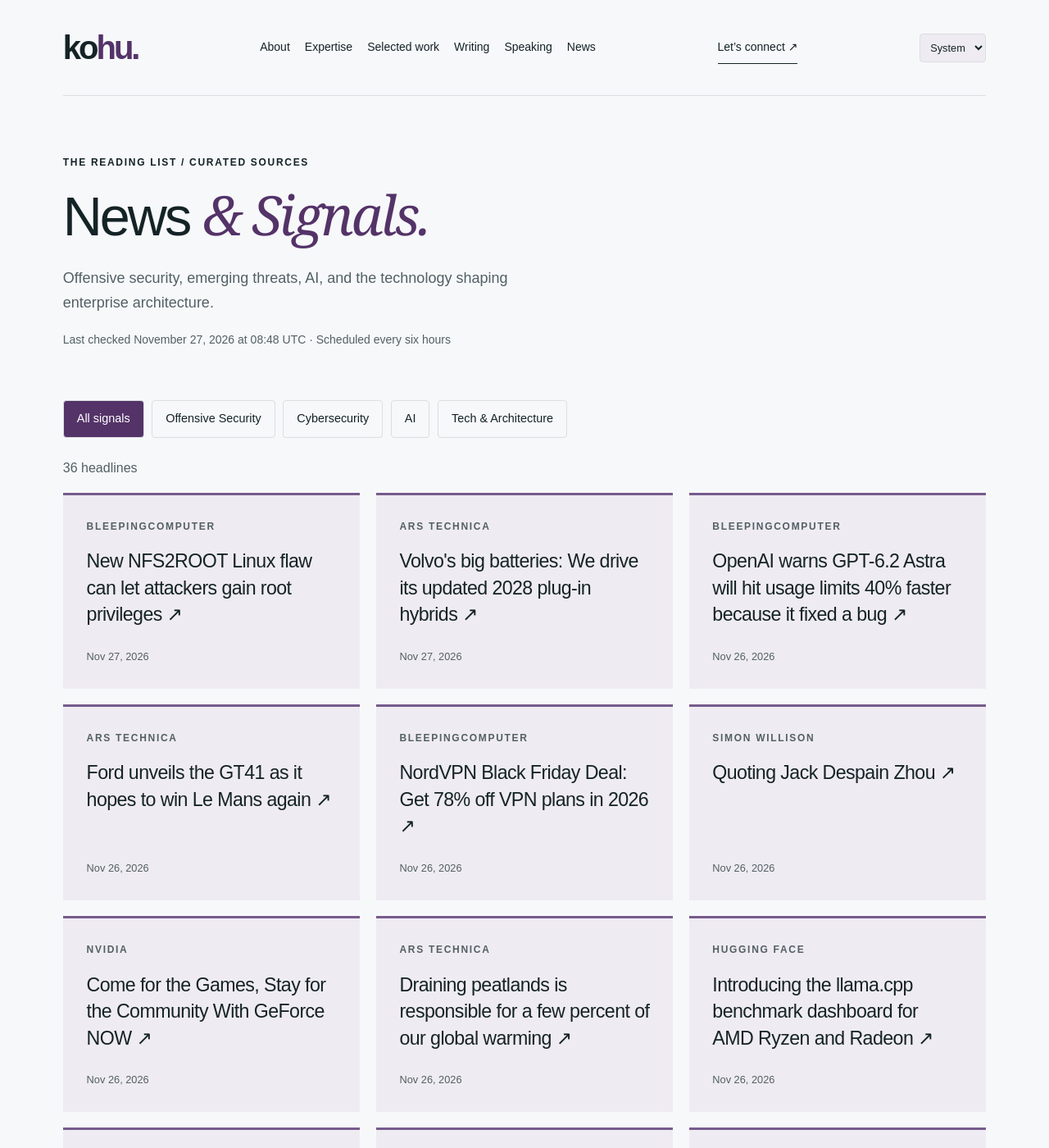
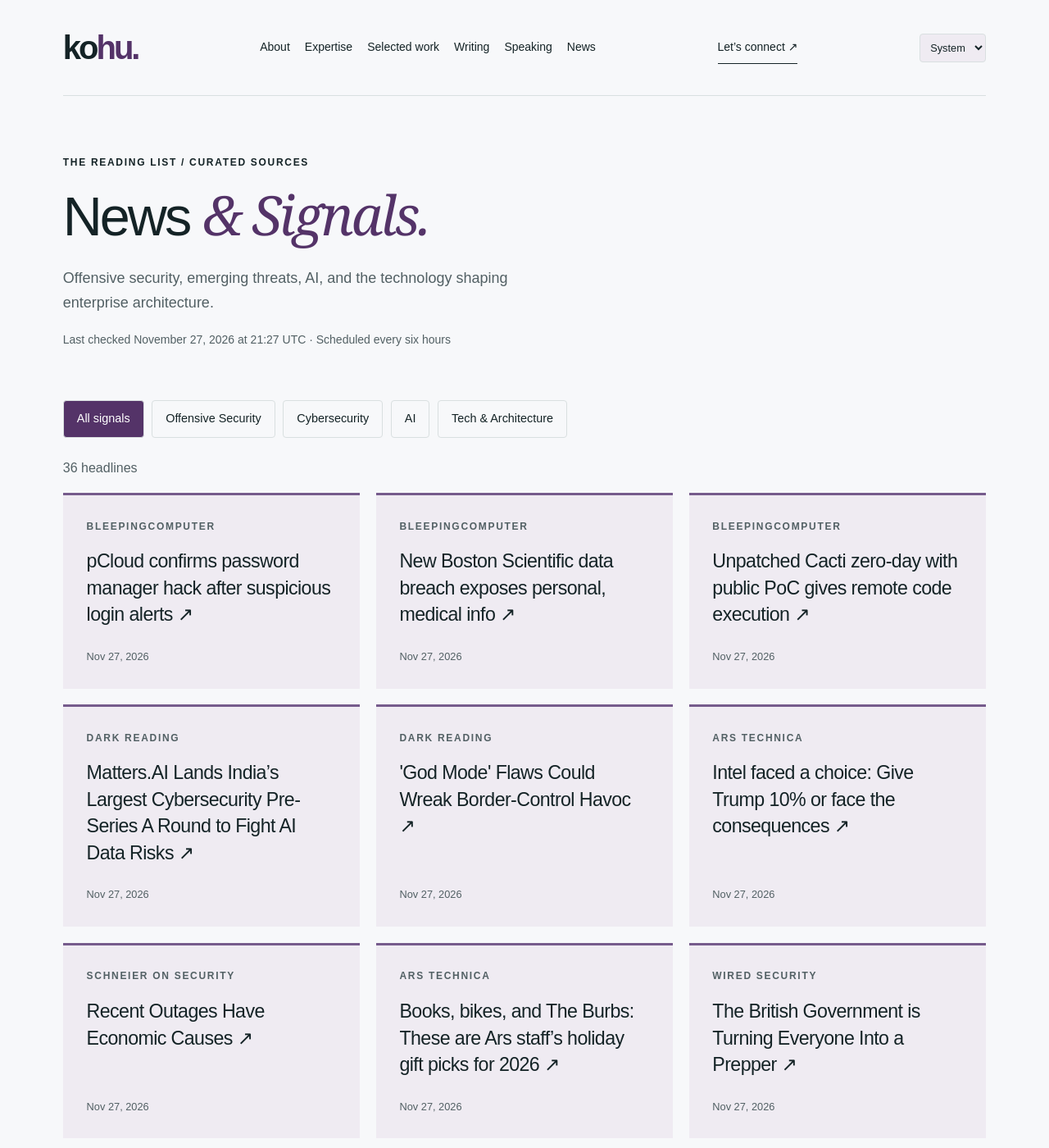
Before and after one commit to hntk/hntk.github.io, a Jekyll site: the page built from news/index.html, in a window 1280 px wide and 1400 px high. Shown: the whole window at 82% size. Built offline with Jekyll 4.4.1, drawn with Linux system fonts in a browser that asks for light colours; some of the changed text lies outside the part shown.

Commit message:
Refresh News and Signals

```diff
--- a/_data/news.json
+++ b/_data/news.json
@@ -1,12 +1,76 @@
 {
-  "updated": "2026-11-27T08:48:31.396363+00:00",
+  "updated": "2026-11-27T21:27:53.809687+00:00",
   "items": [
     {
-      "title": "New NFS2ROOT Linux flaw can let attackers gain root privileges",
-      "url": "https://www.bleepingcomputer.com/news/security/new-nfs2root-linux-flaw-can-let-attackers-gain-root-privileges/",
-      "published": "2026-11-27T08:06:58+00:00",
+      "title": "pCloud confirms password manager hack after suspicious login alerts",
+      "url": "https://www.bleepingcomputer.com/news/security/pcloud-confirms-password-manager-hack-after-suspicious-login-alerts/",
+      "published": "2026-11-27T19:26:04+00:00",
       "source": "BleepingComputer",
       "source_id": "bleepingcomputer",
+      "category": "cybersecurity"
+    },
+    {
+      "title": "New Boston Scientific data breach exposes personal, medical info",
+      "url": "https://www.bleepingcomputer.com/news/security/new-boston-scientific-data-breach-exposes-personal-medical-info/",
+      "published": "2026-11-27T18:57:42+00:00",
+      "source": "BleepingComputer",
+      "source_id": "bleepingcomputer",
+      "category": "cybersecurity"
+    },
+    {
+      "title": "Unpatched Cacti zero-day with public PoC gives remote code execution",
+      "url": "https://www.bleepingcomputer.com/news/security/unpatched-cacti-zero-day-with-public-poc-gives-remote-code-execution/",
+      "published": "2026-11-27T17:06:13+00:00",
+      "source": "BleepingComputer",
+      "source_id": "bleepingcomputer",
+      "category": "cybersecurity"
+    },
+    {
+      "title": "Matters.AI Lands India’s Largest Cybersecurity Pre-Series A Round to Fight AI Data Risks",
+      "url": "https://www.darkreading.com/cyber-risk/matters-india-cybersecurity-pre-series-ai-data-risks",
+      "published": "2026-11-27T15:27:20+00:00",
+      "source": "Dark Reading",
+      "source_id": "dark-reading",
+      "category": "cybersecurity"
+    },
+    {
+      "title": "'God Mode' Flaws Could Wreak Border-Control Havoc",
+      "url": "https://www.darkreading.com/vulnerabilities-threats/god-mode-flaws-wreak-border-control-havoc",
+      "published": "2026-11-27T14:00:00+00:00",
+      "source": "Dark Reading",
+      "source_id": "dark-reading",
+      "category": "cybersecurity"
+    },
+    {
+      "title": "Intel faced a choice: Give Trump 10% or face the consequences",
+      "url": "https://arstechnica.com/tech-policy/2026/11/intel-faced-a-choice-give-trump-10-or-face-the-consequences/",
+      "published": "2026-11-27T12:05:01+00:00",
+      "source": "Ars Technica",
+      "source_id": "ars-technica",
+      "category": "tech-architecture"
+    },
+    {
+      "title": "Recent Outages Have Economic Causes",
+      "url": "https://www.schneier.com/blog/archives/2026/11/recent-outages-have-economic-causes.html",
+      "published": "2026-11-27T12:02:23+00:00",
+      "source": "Schneier on Security",
+      "source_id": "schneier",
+      "category": "cybersecurity"
+    },
+    {
+      "title": "Books, bikes, and The Burbs: These are Ars staff’s holiday gift picks for 2026",
+      "url": "https://arstechnica.com/shopping/2026/11/books-bikes-and-the-burbs-these-are-ars-staffs-holiday-gift-picks-for-2026/",
+      "published": "2026-11-27T11:30:04+00:00",
+      "source": "Ars Technica",
+      "source_id": "ars-technica",
+      "category": "tech-architecture"
+    },
+    {
+      "title": "The British Government is Turning Everyone Into a Prepper",
+      "url": "https://www.wired.com/story/the-british-government-is-turning-everyone-into-a-prepper/",
+      "published": "2026-11-27T10:00:00+00:00",
+      "source": "WIRED Security",
+      "source_id": "wired",
       "category": "cybersecurity"
     },
     {
@@ -18,28 +82,12 @@
       "category": "tech-architecture"
     },
     {
-      "title": "OpenAI warns GPT-6.2 Astra will hit usage limits 40% faster because it fixed a bug",
-      "url": "https://www.bleepingcomputer.com/news/artificial-intelligence/openai-warns-gpt-62-astra-will-hit-usage-limits-40-percent-faster-because-it-fixed-a-bug/",
-      "published": "2026-11-26T21:06:22+00:00",
-      "source": "BleepingComputer",
-      "source_id": "bleepingcomputer",
-      "category": "cybersecurity"
-    },
-    {
-      "title": "Ford unveils the GT41 as it hopes to win Le Mans again",
-      "url": "https://arstechnica.com/cars/2026/11/ford-unveils-the-gt41-as-it-hopes-to-win-le-mans-again/",
-      "published": "2026-11-26T18:00:29+00:00",
-      "source": "Ars Technica",
-      "source_id": "ars-technica",
-      "category": "tech-architecture"
-    },
-    {
-      "title": "NordVPN Black Friday Deal: Get 78% off VPN plans in 2026",
-      "url": "https://www.bleepingcomputer.com/news/security/nordvpn-black-friday-deal-get-78-percent-off-vpn-plans-in-2026/",
-      "published": "2026-11-26T17:58:42+00:00",
-      "source": "BleepingComputer",
-      "source_id": "bleepingcomputer",
-      "category": "cybersecurity"
+      "title": "Taking Trainium3 to the Track: Generating Videos with LTX-2.5",
+      "url": "https://huggingface.co/blog/video-trainium3",
+      "published": "2026-11-27T00:00:00+00:00",
+      "source": "Hugging Face",
+      "source_id": "hugging-face",
+      "category": "ai"
     },
     {
       "title": "Quoting Jack Despain Zhou",
@@ -56,14 +104,6 @@
       "source": "NVIDIA",
       "source_id": "nvidia",
       "category": "ai"
-    },
-    {
-      "title": "Draining peatlands is responsible for a few percent of our global warming",
-      "url": "https://arstechnica.com/science/2026/11/draining-peatlands-is-responsible-for-a-few-percent-of-our-global-warming/",
-      "published": "2026-11-26T12:15:42+00:00",
-      "source": "Ars Technica",
-      "source_id": "ars-technica",
-      "category": "tech-architecture"
     },
     {
       "title": "Introducing the llama.cpp benchmark dashboard for AMD Ryzen and Radeon",
@@ -106,36 +146,12 @@
       "category": "ai"
     },
     {
-      "title": "Swarms, Flocks, Gangs: How to build, train, and evaluate multi-agent systems",
-      "url": "https://huggingface.co/blog/training-swarms",
-      "published": "2026-11-26T00:00:00+00:00",
-      "source": "Hugging Face",
-      "source_id": "hugging-face",
-      "category": "ai"
-    },
-    {
       "title": "Beyond Branch Protection: Understanding GitHub Attack Paths",
       "url": "https://specterops.io/blog/2026/11/25/beyond-branch-protection-understanding-github-attack-paths/",
       "published": "2026-11-25T23:26:21+00:00",
       "source": "SpecterOps",
       "source_id": "specterops",
       "category": "offensive-security"
-    },
-    {
-      "title": "Attackers Target .NET Developers With Poisoned Job Assessments",
-      "url": "https://www.darkreading.com/threat-intelligence/attackers-net-developers-poisoned-job-assessments",
-      "published": "2026-11-25T15:48:04+00:00",
-      "source": "Dark Reading",
-      "source_id": "dark-reading",
-      "category": "cybersecurity"
-    },
-    {
-      "title": "It's a Bot World. We're Just Living in It",
-      "url": "https://www.darkreading.com/cyber-risk/bot-world-just-living",
-      "published": "2026-11-25T15:20:27+00:00",
-      "source": "Dark Reading",
-      "source_id": "dark-reading",
-      "category": "cybersecurity"
     },
     {
       "title": "Introducing Search for Agents",
@@ -178,14 +194,6 @@
       "category": "cybersecurity"
     },
     {
-      "title": "Database Leaks Expose 3.5 Billion Usernames, Passwords, and Documents",
-      "url": "https://www.wired.com/story/3-billion-usernames-passwords-and-documents-leaked-online/",
-      "published": "2026-11-24T11:00:00+00:00",
-      "source": "WIRED Security",
-      "source_id": "wired",
-      "category": "cybersecurity"
-    },
-    {
       "title": "Merry Making: Play, Build and Create With NVIDIA Technologies This Holiday Season",
       "url": "https://blogs.nvidia.com/blog/nvidia-technologies-holidays-2026/",
       "published": "2026-11-23T17:00:08+00:00",
@@ -200,14 +208,6 @@
       "source": "Cloudflare",
       "source_id": "cloudflare",
       "category": "tech-architecture"
-    },
-    {
-      "title": "Humans Have Rights. Machines Do Not.",
-      "url": "https://www.schneier.com/blog/archives/2026/11/humans-have-rights-machines-do-not.html",
-      "published": "2026-11-23T12:00:54+00:00",
-      "source": "Schneier on Security",
-      "source_id": "schneier",
-      "category": "cybersecurity"
     },
     {
       "title": "How Cloudflare WAF protects against ruby2shell (CVE-2026-132825)",
@@ -295,79 +295,79 @@
       "id": "ars-technica",
       "name": "Ars Technica",
       "status": "ok",
-      "last_success": "2026-11-27T08:48:31.396363+00:00"
+      "last_success": "2026-11-27T21:27:53.809687+00:00"
     },
     {
       "id": "bleepingcomputer",
       "name": "BleepingComputer",
       "status": "ok",
-      "last_success": "2026-11-27T08:48:31.396363+00:00"
+      "last_success": "2026-11-27T21:27:53.809687+00:00"
     },
     {
       "id": "cloudflare",
       "name": "Cloudflare",
       "status": "ok",
-      "last_success": "2026-11-27T08:48:31.396363+00:00"
+      "last_success": "2026-11-27T21:27:53.809687+00:00"
     },
     {
       "id": "dark-reading",
       "name": "Dark Reading",
       "status": "ok",
-      "last_success": "2026-11-27T08:48:31.396363+00:00"
+      "last_success": "2026-11-27T21:27:53.809687+00:00"
     },
     {
       "id": "hugging-face",
       "name": "Hugging Face",
       "status": "ok",
-      "last_success": "2026-11-27T08:48:31.396363+00:00"
+      "last_success": "2026-11-27T21:27:53.809687+00:00"
     },
     {
       "id": "microsoft-research",
       "name": "Microsoft Research",
       "status": "ok",
-      "last_success": "2026-11-27T08:48:31.396363+00:00"
+      "last_success": "2026-11-27T21:27:53.809687+00:00"
     },
     {
       "id": "nvidia",
       "name": "NVIDIA",
       "status": "ok",
-      "last_success": "2026-11-27T08:48:31.396363+00:00"
+      "last_success": "2026-11-27T21:27:53.809687+00:00"
     },
     {
       "id": "portswigger",
       "name": "PortSwigger Research",
       "status": "ok",
-      "last_success": "2026-11-27T08:48:31.396363+00:00"
+      "last_success": "2026-11-27T21:27:53.809687+00:00"
     },
     {
       "id": "schneier",
       "name": "Schneier on Security",
       "status": "ok",
-      "last_success": "2026-11-27T08:48:31.396363+00:00"
+      "last_success": "2026-11-27T21:27:53.809687+00:00"
     },
     {
       "id": "simon-willison",
       "name": "Simon Willison",
       "status": "ok",
-      "last_success": "2026-11-27T08:48:31.396363+00:00"
+      "last_success": "2026-11-27T21:27:53.809687+00:00"
     },
     {
       "id": "specterops",
       "name": "SpecterOps",
       "status": "ok",
-      "last_success": "2026-11-27T08:48:31.396363+00:00"
+      "last_success": "2026-11-27T21:27:53.809687+00:00"
     },
     {
       "id": "trail-of-bits",
       "name": "Trail of Bits",
       "status": "ok",
-      "last_success": "2026-11-27T08:48:31.396363+00:00"
+      "last_success": "2026-11-27T21:27:53.809687+00:00"
     },
     {
       "id": "wired",
       "name": "WIRED Security",
       "status": "ok",
-      "last_success": "2026-11-27T08:48:31.396363+00:00"
+      "last_success": "2026-11-27T21:27:53.809687+00:00"
     }
   ]
 }
```
